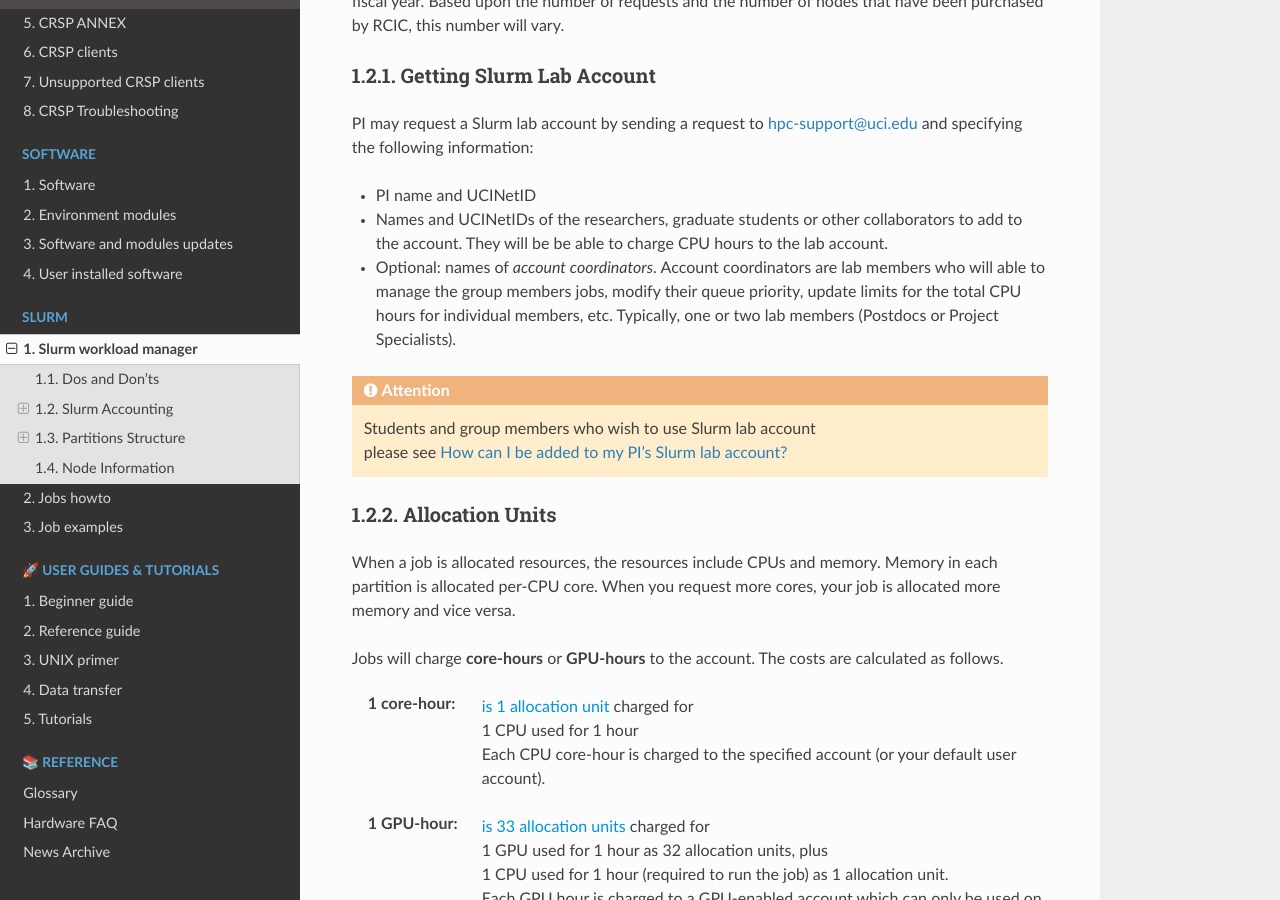
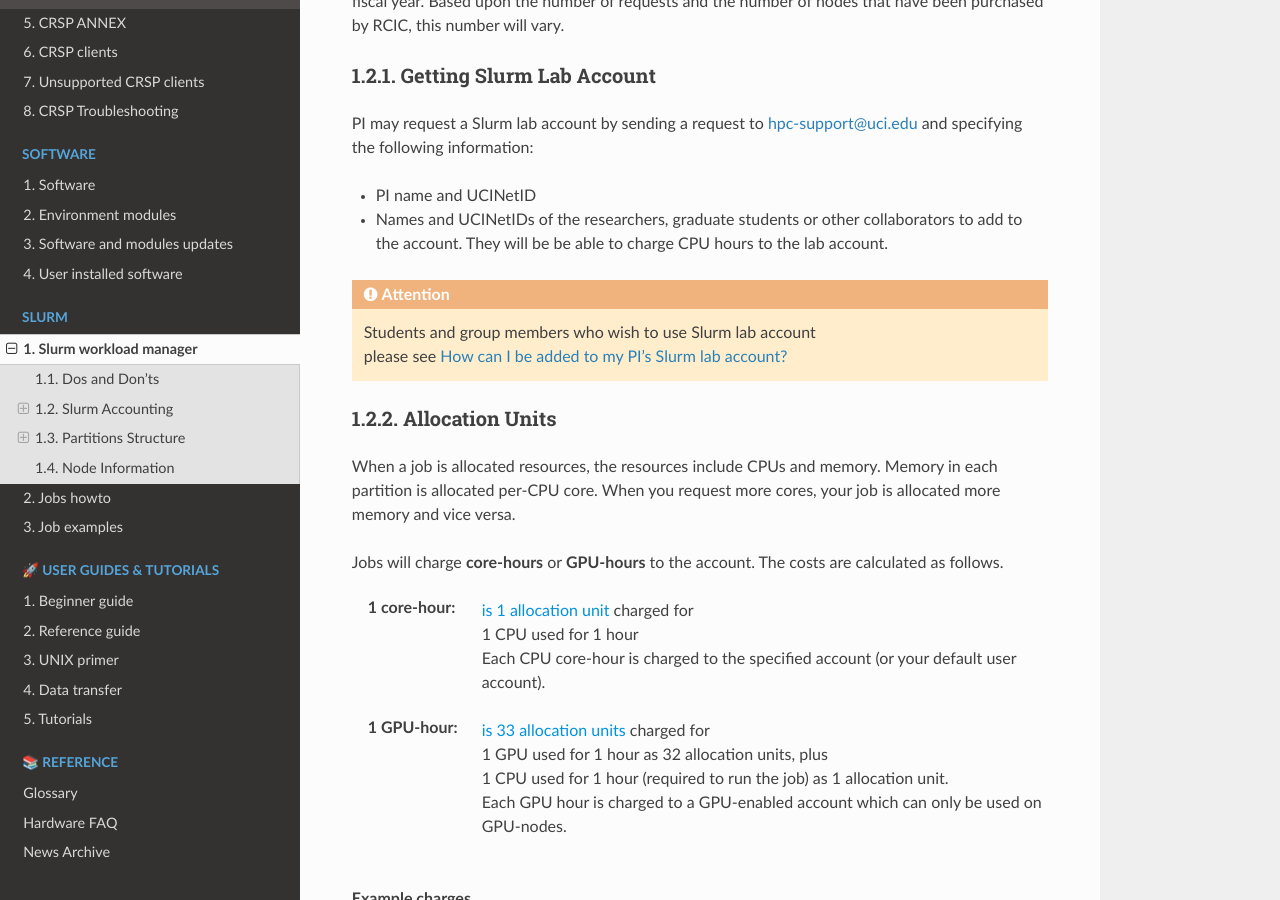
Before and after one commit to RCIC-UCI-Public/website-rcic, a Sphinx documentation site: the page built from docs/source/slurm/slurm.rst, in a window 1280 px wide and 900 px high, scrolled down 978 px. Built offline with Sphinx 7.4.7 and the Read the Docs theme 2.0.0, drawn with Linux system fonts in a browser that asks for light colours; pages that are not in the unit, such as notebooks, are missing from menus.

Commit message:
disable coordinators page

```diff
--- a/docs/source/guides/reference.rst
+++ b/docs/source/guides/reference.rst
@@ -61,7 +61,7 @@
 :doc:`Slurm jobs </slurm/jobs>`
    How to use Slurm for free and accounted jobs.
 
-:doc:`Account coordinators </slurm/coordinators>`
+..  :doc:`Account coordinators </slurm/coordinators>`
    How to control accounts if you are an account coordinator.
 
 ⏩️ :section:`Cluster hardware configuration and specs`
--- a/docs/source/index.rst
+++ b/docs/source/index.rst
@@ -75,7 +75,6 @@
    slurm/slurm
    slurm/jobs
    slurm/examples
-   slurm/coordinators
 
 .. toctree::
    :maxdepth: 1
--- a/docs/source/slurm/slurm.rst
+++ b/docs/source/slurm/slurm.rst
@@ -47,7 +47,8 @@
 * PI name and UCINetID
 * Names and UCINetIDs of the researchers, graduate students or other
   collaborators to add to the account. They will be be able to charge CPU hours to the  lab account.
-* Optional: names of  *account coordinators*.  Account coordinators are lab members who will able to manage the group
+
+..  * Optional: names of  *account coordinators*.  Account coordinators are lab members who will able to manage the group
   members jobs, modify their queue priority, update limits for the total CPU hours for individual members, etc.
   Typically, one or two lab members (Postdocs or Project Specialists).
 
```
Also changed, not shown: 2 other files.
